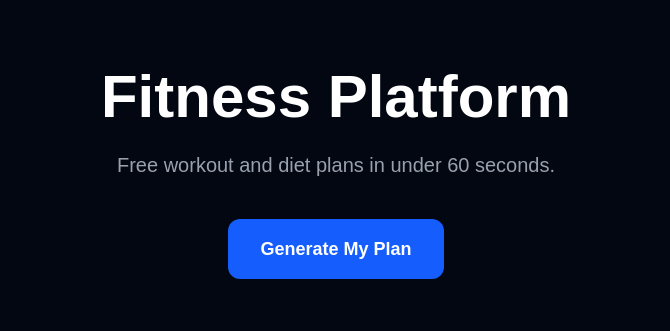
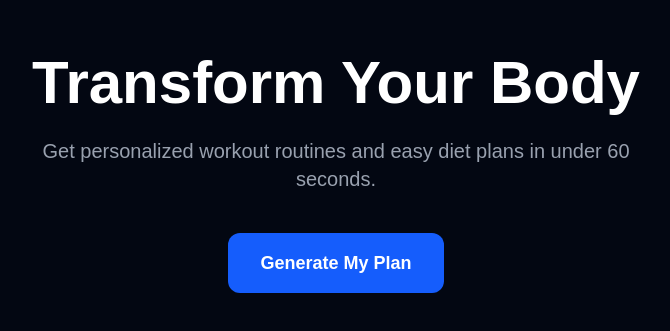
Before and after one commit to Vingerfist/fitness-app, a Next.js app: page / in a window 1280 px wide. Shown: the part 227-558 px from the top of the page, without its empty margins (304-974 px from the left). Built offline with nearby package versions, Linux system fonts and the light colour scheme.

Commit message:
Created hero section

```diff
--- a/src/app/page.tsx
+++ b/src/app/page.tsx
@@ -1,17 +1,24 @@
 export default function Home() {
   return (
-    <main className="min-h-screen flex flex-col items-center justify-center bg-gray-950 text-white">
-      <h1 className="text-6xl font-bold">
-        Fitness Platform
-      </h1>
+    <main className="min-h-screen bg-gray-950 text-white">
 
-      <p className="mt-6 text-xl text-gray-400">
-        Free workout and diet plans in under 60 seconds.
-      </p>
+      <section className="flex min-h-screen flex-col items-center justify-center px-6 text-center">
 
-      <button className="mt-10 rounded-xl bg-blue-600 px-8 py-4 text-lg font-semibold hover:bg-blue-700 transition">
-        Generate My Plan
-      </button>
+        <h1 className="text-6xl font-extrabold">
+          Transform Your Body
+        </h1>
+
+        <p className="mt-6 max-w-2xl text-xl text-gray-400">
+          Get personalized workout routines and easy diet plans in under
+          60 seconds.
+        </p>
+
+        <button className="mt-10 rounded-xl bg-blue-600 px-8 py-4 text-lg font-semibold transition hover:bg-blue-700">
+          Generate My Plan
+        </button>
+
+      </section>
+
     </main>
   )
 }
```
